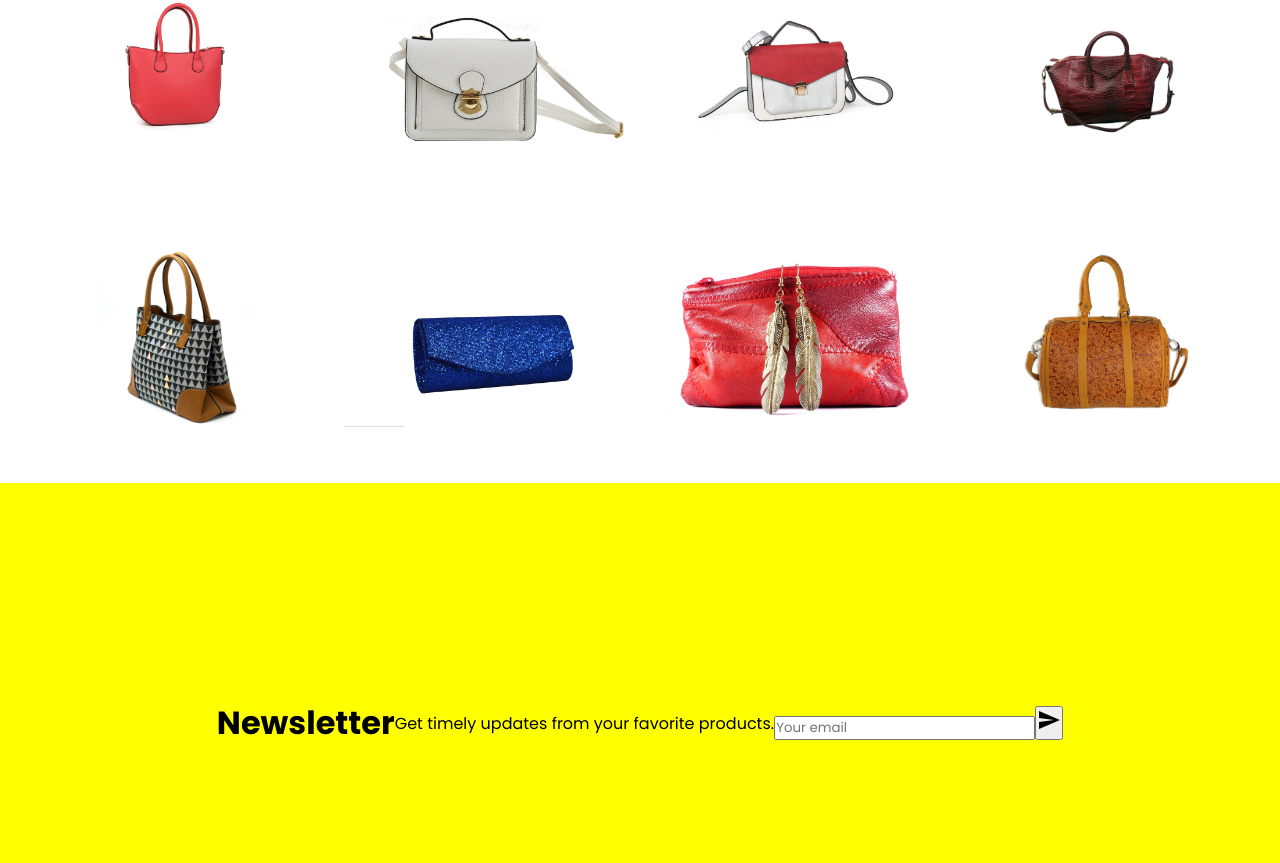
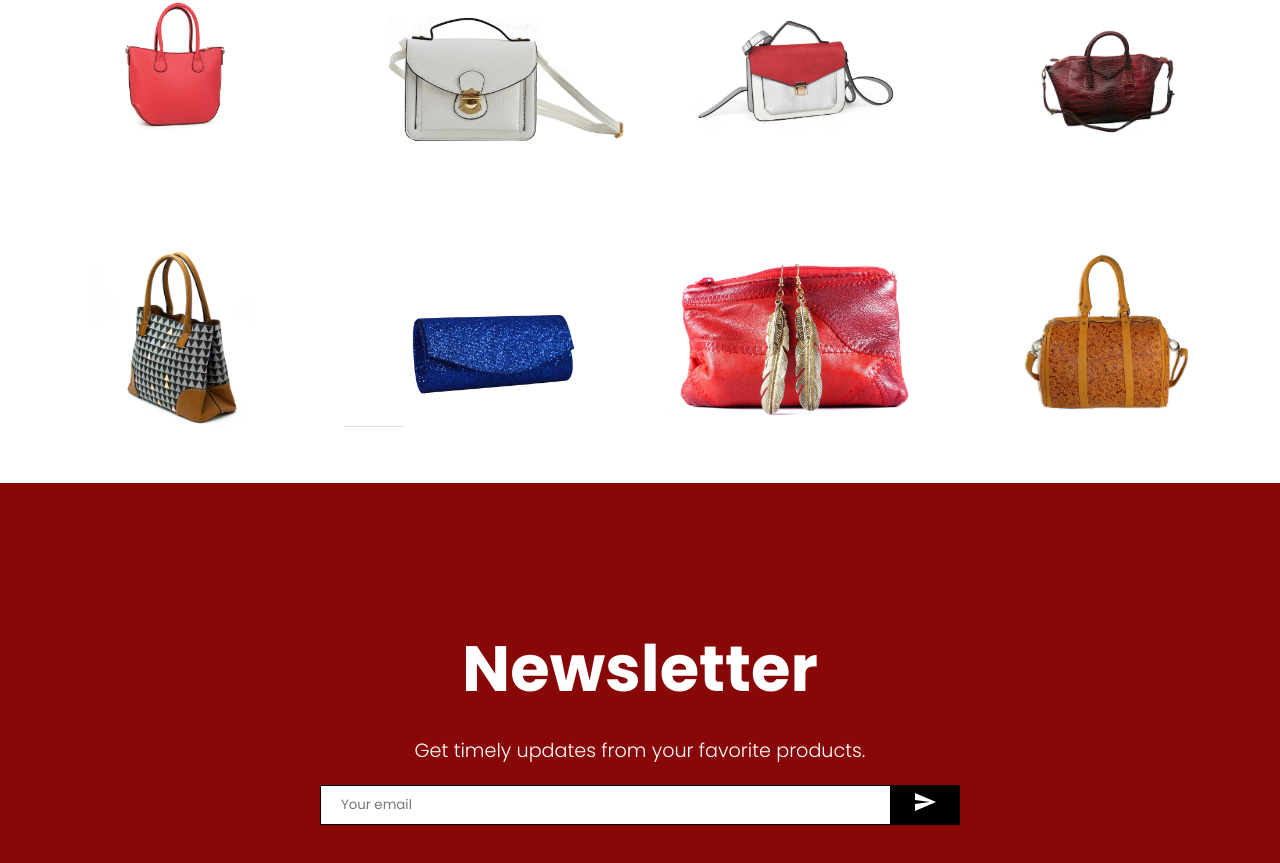
Before and after one commit to snowleopardAlexa/e-commerce-fashion-store, a React (Create React App) app: page / in a window 1280 px wide. Shown: the part 1603-2466 px from the top of the page. Built offline with nearby package versions, Linux system fonts and the light colour scheme; a web font is replaced by a local one.

Commit message:
style newsletter

```diff
--- a/src/components/Newsletter.jsx
+++ b/src/components/Newsletter.jsx
@@ -4,30 +4,45 @@ import styled from 'styled-components';
 
 const Container = styled.div `
   height: 60vh;
-  background-color: yellow;
+  background-color: #880808;
   display: flex;
   align-items: center;
   justify-content: center;
+  flex-direction: column;
+  color: white;
 `;
 
 const Title = styled.h1 `
-
+  font-size: 4rem;
+  margin-bottom: 20px;
 `;
 
 const Desc = styled.div `
-
+  font-size: 1.2rem;
+  margin-bottom: 20px;
+  font-weight: 300;
 `;
 
 const InputContainer = styled.div `
-
+  width: 50%;
+  height: 40px;
+  background-color: pink;
+  display: flex;
+  justify-content: space-between;
+  border: 1px solid black;
 `;
 
 const Input = styled.input `
-
+  border: transparent;
+  flex: 8;
+  padding-left: 20px;
 `;
 
 const Button = styled.button `
-
+  flex: 1;
+  border: transparent;
+  color: white;
+  background-color: black;
 `;
 
 const Newsletter = () => {
```
